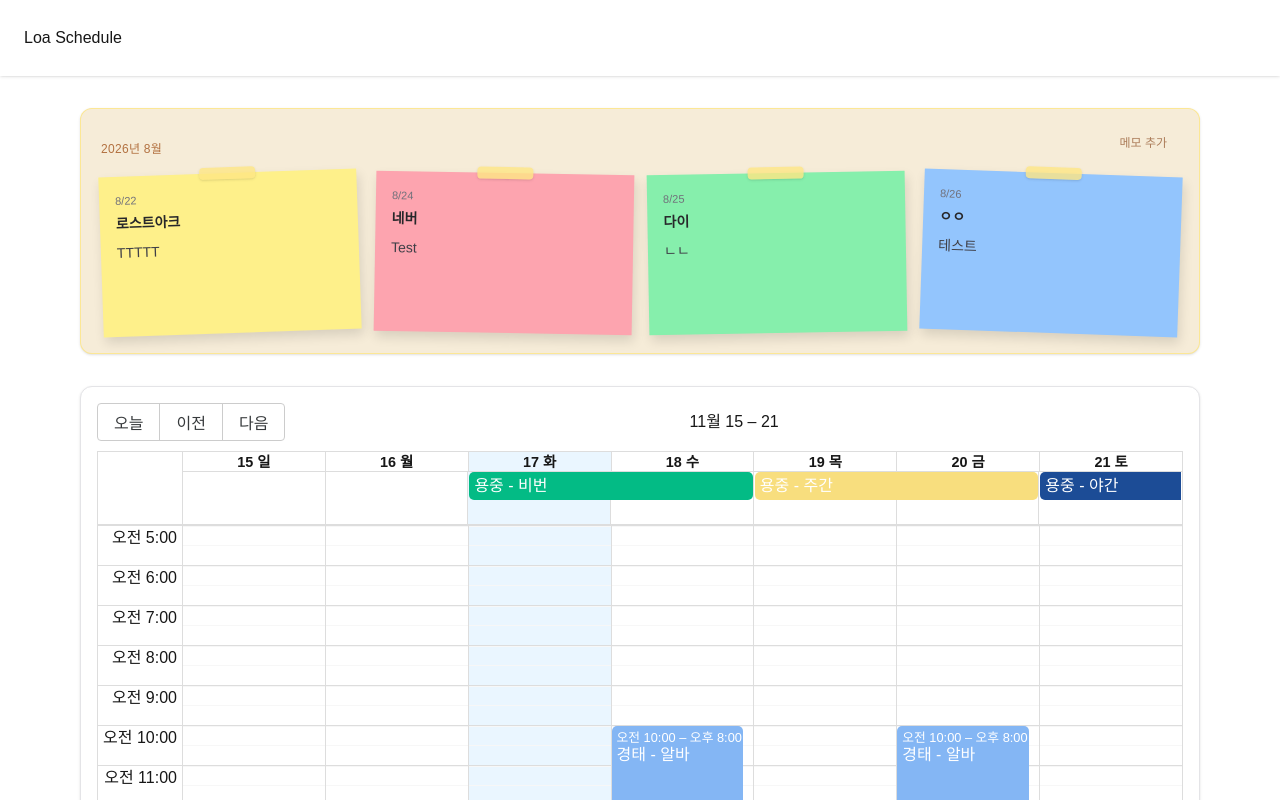
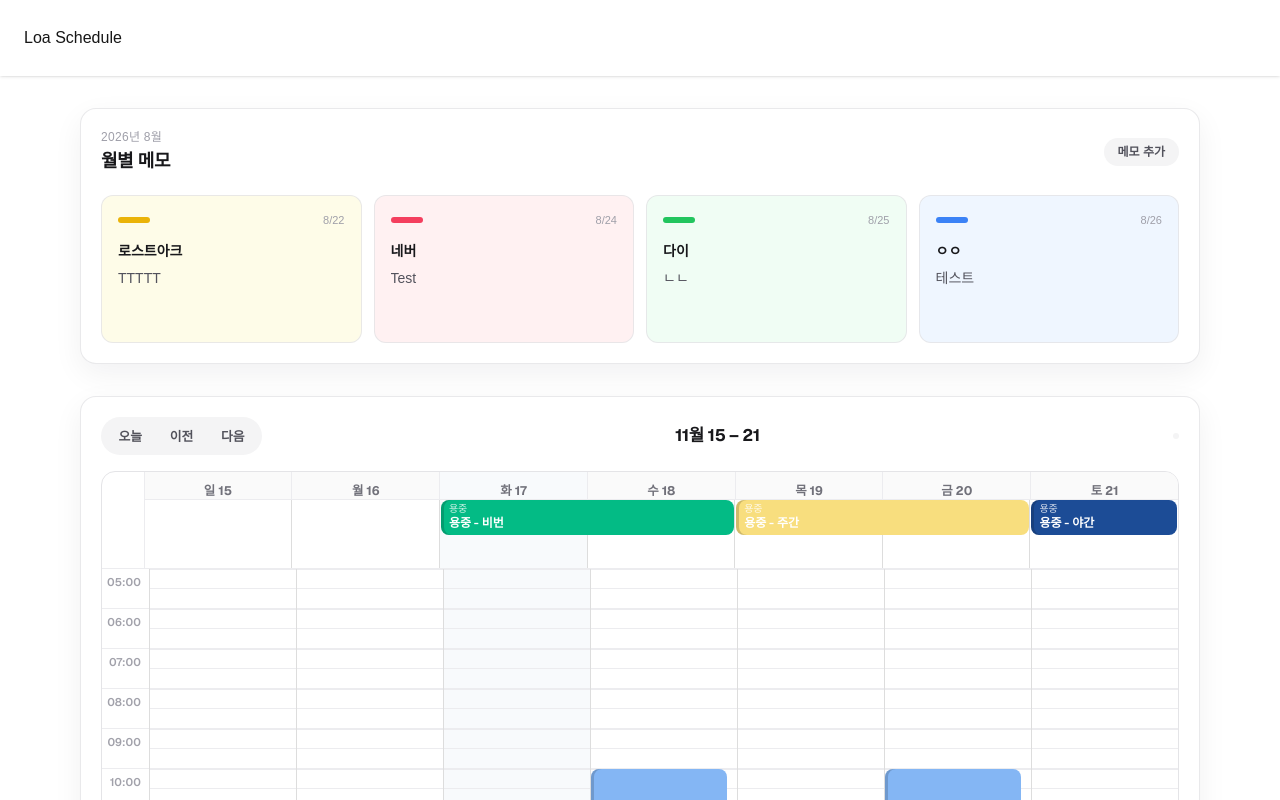
Before and after one commit to MoGyeongTae/loa-schedule, a Next.js app: page / in a window 1280 px wide. Shown: the top 800 px of the page. Built offline with nearby package versions, Linux system fonts and the light colour scheme; no server answers.

Commit message:
design: 캘린더 및 메모 UI 변경

```diff
--- /dev/null
+++ b/components/Calendar/CalendarEventChip.tsx
@@ -0,0 +1,22 @@
+import type { CalendarEvent } from "@/types/Calendar/CalendarEvent";
+
+type CalendarEventChipProps = {
+  event: CalendarEvent;
+};
+
+const CalendarEventChip = ({ event }: CalendarEventChipProps) => {
+  return (
+    <div className="flex h-full min-h-0 flex-col justify-center gap-0.5 overflow-hidden px-2 py-1">
+      {event.person ? (
+        <span className="truncate text-[10px] font-medium leading-none opacity-80">
+          {event.person}
+        </span>
+      ) : null}
+      <span className="truncate text-[12px] font-semibold leading-tight">
+        {event.title}
+      </span>
+    </div>
+  );
+};
+
+export default CalendarEventChip;
--- a/components/Calendar/DayCalendar.tsx
+++ b/components/Calendar/DayCalendar.tsx
@@ -5,6 +5,8 @@ import { Calendar, dayjsLocalizer } from "react-big-calendar";
 import dayjs, { type Dayjs } from "dayjs";
 import "dayjs/locale/ko";
 import "react-big-calendar/lib/css/react-big-calendar.css";
+import "./calendar.css";
+import CalendarEventChip from "@/components/Calendar/CalendarEventChip";
 import { expandWeeklyDays } from "@/util/Calendar/Events/expandWeeklyDays";
 import { expandCycleDays } from "@/util/Calendar/Events/expandCycleDays";
 import { useScheduleEvents } from "@/hooks/Calendar/useScheduleEvents";
@@ -100,7 +102,7 @@ const DayCalendar = ({ date }: DayCalendarProps) => {
   );
 
   return (
-    <div className="min-w-0 overflow-hidden rounded-xl border border-zinc-200 bg-white p-4 shadow-sm">
+    <div className="loa-calendar min-w-0 rounded-2xl border border-zinc-200/80 bg-white p-5 shadow-[0_10px_30px_rgba(24,24,27,0.06)]">
       <Calendar
         localizer={localizer}
         events={events}
@@ -113,6 +115,12 @@ const DayCalendar = ({ date }: DayCalendarProps) => {
         toolbar={false}
         min={CALENDAR_MIN_TIME}
         culture="ko"
+        components={{ event: CalendarEventChip }}
+        formats={{
+          timeGutterFormat: "HH:mm",
+          dayFormat: "ddd D",
+          eventTimeRangeFormat: () => "",
+        }}
         style={{ height: 720 }}
         eventPropGetter={(event: CalendarEvent) => ({
           style: {
@@ -121,7 +129,6 @@ const DayCalendar = ({ date }: DayCalendarProps) => {
             border: "none",
           },
         })}
-        // onSelectEvent={() => {}}
       />
     </div>
   );
--- a/components/Calendar/ScheduleCalendar.tsx
+++ b/components/Calendar/ScheduleCalendar.tsx
@@ -6,6 +6,8 @@ import { Calendar, dayjsLocalizer } from "react-big-calendar";
 import dayjs, { type Dayjs } from "dayjs";
 import "dayjs/locale/ko";
 import "react-big-calendar/lib/css/react-big-calendar.css";
+import "./calendar.css";
+import CalendarEventChip from "@/components/Calendar/CalendarEventChip";
 import { expandWeeklyDays } from "@/util/Calendar/Events/expandWeeklyDays";
 import { expandCycleDays } from "@/util/Calendar/Events/expandCycleDays";
 import { findOverlapDays } from "@/util/Calendar/Events/findOverlapDays";
@@ -180,7 +182,7 @@ const ScheduleCalendar = () => {
 
   return (
     <div className="mx-auto w-full min-w-0 max-w-6xl px-4 py-8">
-      <div className="min-w-0 overflow-hidden rounded-xl border border-zinc-200 bg-white p-4 shadow-sm">
+      <div className="loa-calendar min-w-0 rounded-2xl border border-zinc-200/80 bg-white p-5 shadow-[0_10px_30px_rgba(24,24,27,0.06)]">
         <Calendar
           localizer={localizer}
           events={events}
@@ -204,6 +206,12 @@ const ScheduleCalendar = () => {
           min={CALENDAR_MIN_TIME}
           culture="ko"
           messages={messages}
+          components={{ event: CalendarEventChip }}
+          formats={{
+            timeGutterFormat: "HH:mm",
+            dayFormat: "ddd D",
+            eventTimeRangeFormat: () => "",
+          }}
           style={{ height: 720 }}
           eventPropGetter={(event: CalendarEvent) => ({
             style: {
--- /dev/null
+++ b/components/Calendar/calendar.css
@@ -0,0 +1,147 @@
+.loa-calendar .rbc-calendar {
+  font-family: var(--font-geist-sans), Arial, Helvetica, sans-serif;
+  color: #18181b;
+}
+
+.loa-calendar .rbc-toolbar {
+  margin-bottom: 16px;
+  gap: 10px;
+}
+
+.loa-calendar .rbc-toolbar-label {
+  font-size: 1.05rem;
+  font-weight: 650;
+  letter-spacing: -0.02em;
+}
+
+.loa-calendar .rbc-btn-group {
+  border-radius: 999px;
+  background: #f4f4f5;
+  padding: 3px;
+}
+
+.loa-calendar .rbc-toolbar button {
+  border: 0;
+  border-radius: 999px;
+  background: transparent;
+  color: #52525b;
+  box-shadow: none;
+  padding: 0.4rem 0.9rem;
+  font-size: 0.8rem;
+  font-weight: 600;
+}
+
+.loa-calendar .rbc-toolbar button:hover,
+.loa-calendar .rbc-toolbar button:focus {
+  background: #e4e4e7;
+  color: #3f3f46;
+  box-shadow: none;
+  border-color: transparent;
+}
+
+.loa-calendar .rbc-toolbar button:active,
+.loa-calendar .rbc-toolbar button.rbc-active,
+.loa-calendar .rbc-toolbar button.rbc-active:hover,
+.loa-calendar .rbc-toolbar button.rbc-active:focus {
+  background: #d4d4d8;
+  color: #27272a;
+  box-shadow: none;
+  border-color: transparent;
+}
+
+.loa-calendar .rbc-time-view,
+.loa-calendar .rbc-month-view {
+  border: 1px solid #e4e4e7;
+  border-radius: 14px;
+  overflow: hidden;
+  background: #fff;
+}
+
+.loa-calendar .rbc-time-header,
+.loa-calendar .rbc-time-header-content,
+.loa-calendar .rbc-header,
+.loa-calendar .rbc-time-content,
+.loa-calendar .rbc-timeslot-group,
+.loa-calendar .rbc-day-slot .rbc-time-slot,
+.loa-calendar .rbc-time-gutter .rbc-timeslot-group {
+  border-color: #ececef;
+}
+
+.loa-calendar .rbc-header {
+  padding: 10px 4px;
+  font-size: 0.78rem;
+  font-weight: 650;
+  color: #71717a;
+  background: #fafafa;
+}
+
+.loa-calendar .rbc-header + .rbc-header {
+  border-left-color: #ececef;
+}
+
+.loa-calendar .rbc-today {
+  background-color: #f8fafc;
+}
+
+.loa-calendar .rbc-off-range-bg {
+  background: #fafafa;
+}
+
+.loa-calendar .rbc-time-gutter .rbc-label,
+.loa-calendar .rbc-label {
+  font-size: 0.7rem;
+  font-weight: 600;
+  color: #a1a1aa;
+  padding-right: 8px;
+}
+
+.loa-calendar .rbc-current-time-indicator {
+  background-color: #ef4444;
+  height: 2px;
+}
+
+.loa-calendar .rbc-day-slot .rbc-event,
+.loa-calendar .rbc-event {
+  border: 0;
+  border-radius: 8px;
+  box-shadow: inset 3px 0 0 rgba(0, 0, 0, 0.16);
+  padding: 0;
+}
+
+.loa-calendar .rbc-event:focus,
+.loa-calendar .rbc-event.rbc-selected {
+  outline: 2px solid rgba(24, 24, 27, 0.35);
+  outline-offset: 1px;
+}
+
+.loa-calendar .rbc-event-label {
+  display: none;
+}
+
+.loa-calendar .rbc-addons-dnd-resize-ns-icon,
+.loa-calendar .rbc-addons-dnd-resize-ew-icon {
+  display: none;
+}
+
+.loa-calendar .rbc-allday-cell {
+  max-height: 72px;
+}
+
+.loa-calendar .rbc-event-content {
+  overflow: hidden;
+}
+
+.loa-calendar .rbc-slot-selection {
+  background-color: rgba(24, 24, 27, 0.08);
+  border-radius: 8px;
+}
+
+.loa-calendar .rbc-day-bg.overlap-day,
+.loa-calendar .rbc-day-slot.overlap-day,
+.loa-calendar .overlap-day {
+  background-color: #fdf2f8 !important;
+}
+
+.loa-calendar .rbc-time-content {
+  border-top: 1px solid #ececef;
+}
--- a/components/MonthlyMemo/MonthlyMemo.tsx
+++ b/components/MonthlyMemo/MonthlyMemo.tsx
@@ -6,72 +6,76 @@ const NOTES = [
     date: "8/22",
     title: "로스트아크",
     body: "TTTTT",
-    color: "bg-[#fef08a]",
-    rotate: "-rotate-2",
+    accent: "#eab308",
+    tint: "#fefce8",
   },
   {
     id: "part-time",
     date: "8/24",
     title: "네버",
     body: "Test",
-    color: "bg-[#fda4af]",
-    rotate: "rotate-1",
+    accent: "#f43f5e",
+    tint: "#fff1f2",
   },
   {
     id: "day-off",
     date: "8/25",
     title: "다이",
     body: "ㄴㄴ",
-    color: "bg-[#86efac]",
-    rotate: "-rotate-1",
+    accent: "#22c55e",
+    tint: "#f0fdf4",
   },
   {
     id: "meeting",
     date: "8/26",
     title: "ㅇㅇ",
     body: "테스트",
-    color: "bg-[#93c5fd]",
-    rotate: "rotate-2",
+    accent: "#3b82f6",
+    tint: "#eff6ff",
   },
 ];
 
 const MonthlyMemo = () => {
   return (
     <section className="mx-auto w-full min-w-0 max-w-6xl px-4 pt-8">
-      <div className="rounded-xl border border-amber-200/80 bg-[#f6ecd8] p-5 shadow-sm">
-        <div className="mb-4 flex items-end justify-between gap-3">
+      <div className="rounded-2xl border border-zinc-200/80 bg-white p-5 shadow-[0_10px_30px_rgba(24,24,27,0.06)]">
+        <div className="mb-5 flex items-center justify-between gap-3">
           <div>
-            <p className="text-xs font-medium tracking-wide text-amber-800/70">
+            <p className="text-xs font-medium tracking-wide text-zinc-400">
               2026년 8월
             </p>
+            <h2 className="mt-0.5 text-lg font-semibold tracking-tight text-zinc-900">
+              월별 메모
+            </h2>
           </div>
-          <div className="flex items-center gap-3">
           <Link
             href="/memo/add"
-              className="rounded-lg px-3 py-1.5 text-xs font-medium text-amber-900/60"
+            className="rounded-full bg-zinc-100 px-3.5 py-1.5 text-xs font-semibold text-zinc-600 hover:bg-zinc-200 hover:text-zinc-800"
           >
             메모 추가
           </Link>
         </div>
-        </div>
 
-        <ul className="grid grid-cols-1 gap-4 sm:grid-cols-2 lg:grid-cols-4">
+        <ul className="grid grid-cols-1 gap-3 sm:grid-cols-2 lg:grid-cols-4">
           {NOTES.map((note) => (
-            <li key={note.id} className={note.rotate}>
+            <li key={note.id}>
               <article
-                className={`relative min-h-[160px] p-4 shadow-[2px_6px_12px_rgba(0,0,0,0.12)] ${note.color}`}
+                className="flex min-h-[148px] flex-col rounded-xl border border-zinc-200/80 p-4"
+                style={{ backgroundColor: note.tint }}
               >
+                <div className="flex items-center justify-between gap-2">
                   <span
-                  aria-hidden
-                  className="absolute left-1/2 top-0 h-3 w-14 -translate-x-1/2 -translate-y-1/2 rounded-sm bg-amber-200/80 shadow-sm"
+                    className="h-1.5 w-8 rounded-full"
+                    style={{ backgroundColor: note.accent }}
                   />
-                <p className="text-[11px] font-medium text-zinc-500">
+                  <p className="text-[11px] font-medium text-zinc-400">
                     {note.date}
                   </p>
-                <h3 className="mt-1 text-sm font-semibold text-zinc-800">
+                </div>
+                <h3 className="mt-3 text-sm font-semibold text-zinc-900">
                   {note.title}
                 </h3>
-                <p className="mt-2 text-sm leading-relaxed text-zinc-700">
+                <p className="mt-1.5 line-clamp-3 text-sm leading-relaxed text-zinc-600">
                   {note.body}
                 </p>
               </article>
```
Lines whose indentation alone changed are shown as unchanged.
